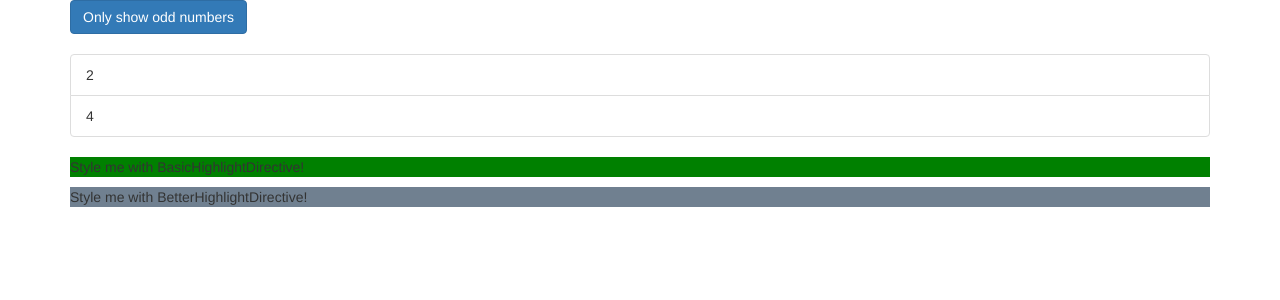
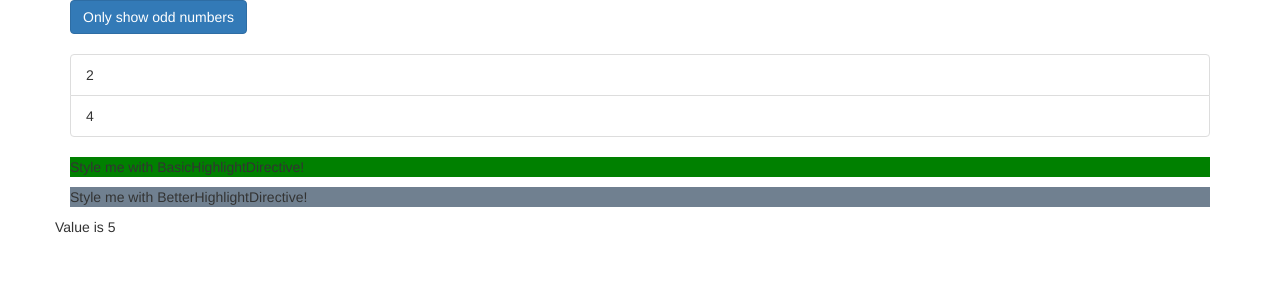
Before and after one commit to peterussell/directives-start, an Angular app: page / in a window 1280 px wide. Shown: the top 300 px of the page. Built offline with nearby package versions, Linux system fonts and the light colour scheme.

Commit message:
Adds ngSwitch/case example.

```diff
--- a/src/app/app.component.html
+++ b/src/app/app.component.html
@@ -75,5 +75,13 @@
 
            It is important to be sure this is still a binding, just a shortcut -->
     </div>
+
+    <!-- NG Switch example -->
+    <div [ngSwitch]="myValue">
+      <p *ngSwitchCase="5">Value is 5</p>
+      <p *ngSwitchCase="10">Value is 10</p>
+      <p *ngSwitchCase="100">Value is 100</p>
+      <p *ngSwitchDefault>Value is default</p>
+    </div>
   </div>
 </div>
--- a/src/app/app.component.ts
+++ b/src/app/app.component.ts
@@ -9,4 +9,5 @@
   oddNumbers: number[] = [1, 3, 5];
   evenNumbers: number[] = [2, 4];
   oddOnly = false;
+  myValue = 5;
 }
```
